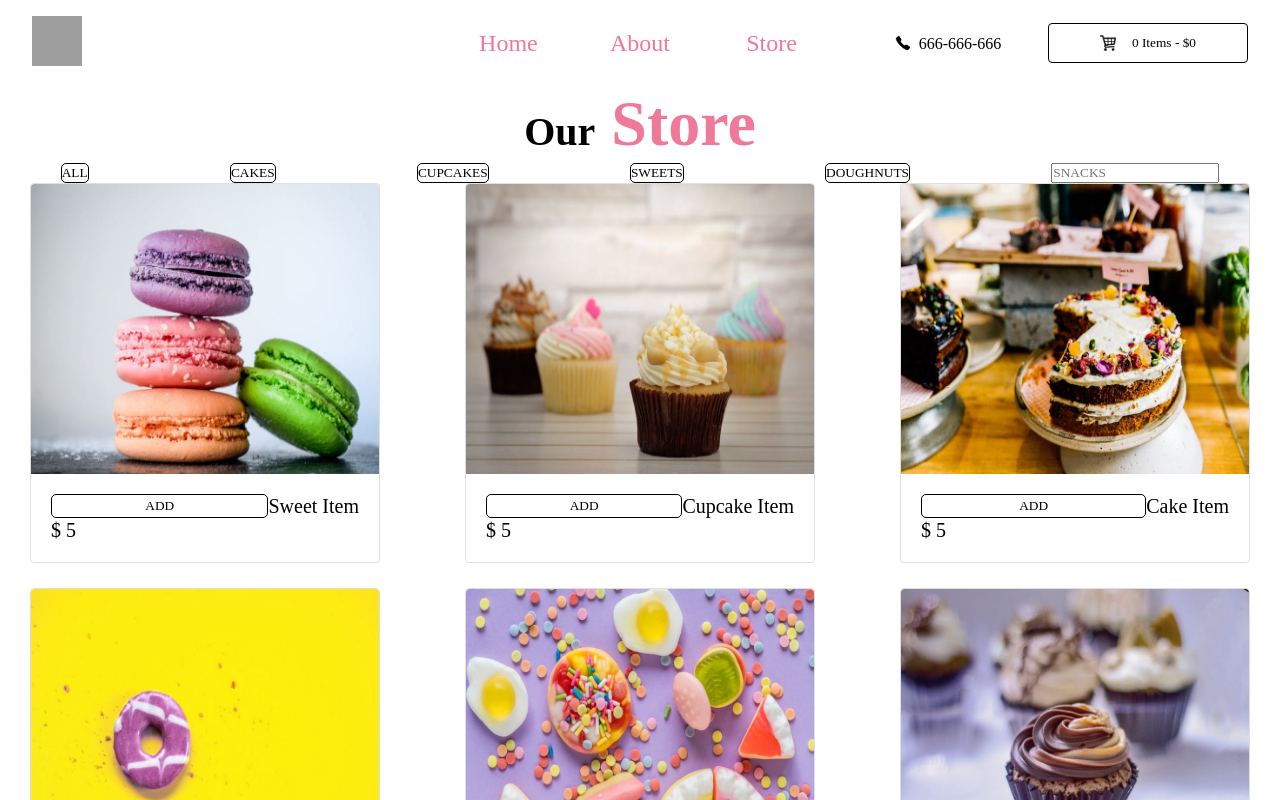
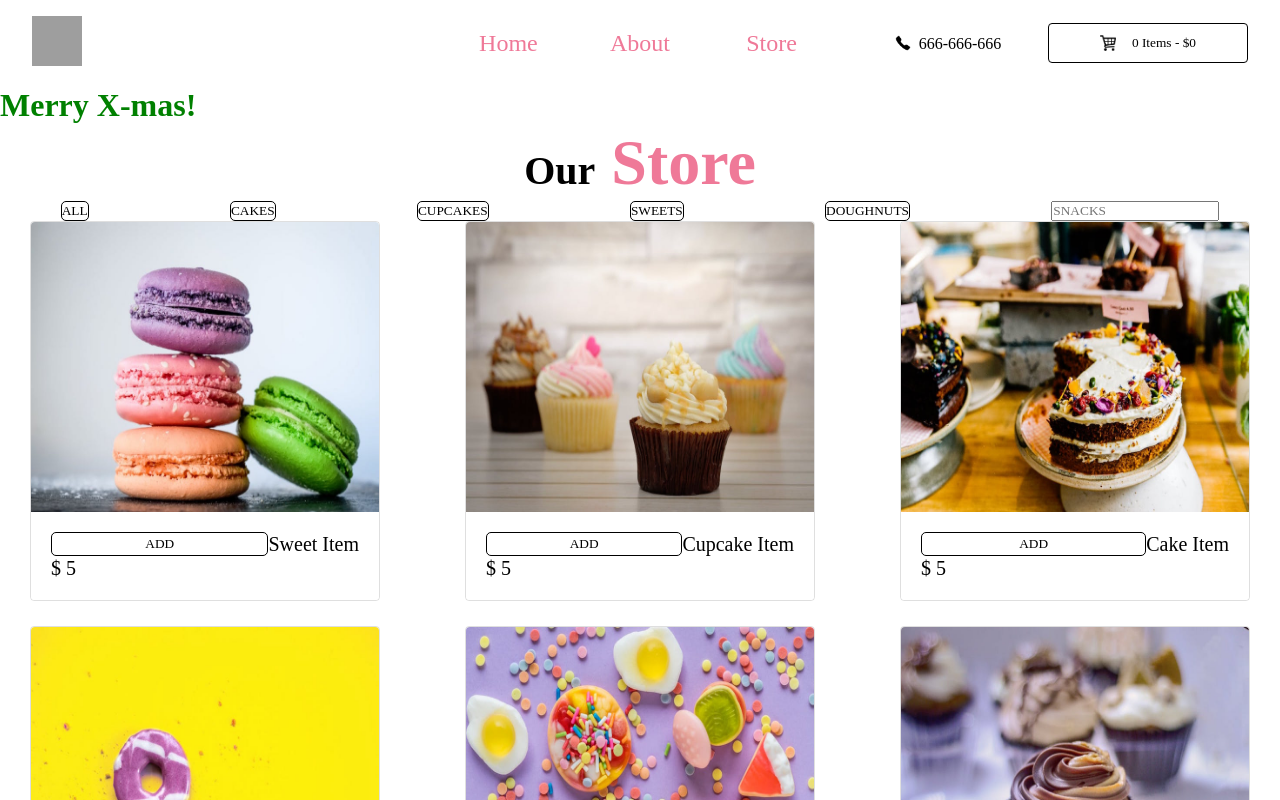
Before and after one commit to LazyAnTT/Fake-Cupcake-Store, a React (Create React App) app: page / in a window 1280 px wide. Shown: the top 800 px of the page. Built offline with nearby package versions, Linux system fonts and the light colour scheme; grey boxes are pictures that could not be loaded.

Commit message:
Xmas title created and useffect added

```diff
--- /dev/null
+++ b/src/Components/Headings/HeadingXmas/HeadingXmas.tsx
@@ -0,0 +1,29 @@
+import { FC, useEffect } from 'react';
+
+interface HeadingXmasProps {
+    color:string;
+    xmasTitlesColorList: string[];
+    setXmasTitlesColor: (value:string) => void;
+}
+
+const HeadingXmas:FC<HeadingXmasProps> = ({ color, xmasTitlesColorList, setXmasTitlesColor }) => {
+  useEffect(() => {
+    // eslint-disable-next-line no-alert
+    alert('HeadingXmas has been loaded!');
+  }, []);
+
+  useEffect(() => {
+    const timeout = setTimeout(() => setXmasTitlesColor(xmasTitlesColorList.filter((item) => item
+      !== color)[Math.floor(Math.random() * 3)]), 10000);
+    return () => clearTimeout(timeout);
+  });
+
+  return (
+    <h1
+      style={{ color }}
+    >
+      Merry X-mas!
+    </h1>
+  );
+};
+export default HeadingXmas;
--- a/src/Pages/Home.tsx
+++ b/src/Pages/Home.tsx
@@ -2,12 +2,16 @@ import { useState } from 'react';
 import { cartContent } from '../Data/CartContent';
 import Header from '../Sections/Header/Header';
 import ProductSection from '../Sections/Main/ProductSection/ProductSection';
+import HeadingXmas from '../Components/Headings/HeadingXmas/HeadingXmas';
 
 const Home = () => {
   const [cart, setCart] = useState(cartContent);
+  const xmasTitlesColorList = ['green', 'blue', 'yellow', 'red'];
+  const [color, setXmasTitlesColor] = useState('green');
   return (
     <>
       <Header cart={cart} />
+      <HeadingXmas color={color} setXmasTitlesColor={setXmasTitlesColor} xmasTitlesColorList={xmasTitlesColorList} />
       <ProductSection cart={cart} setCart={setCart} />
 
     </>
```
